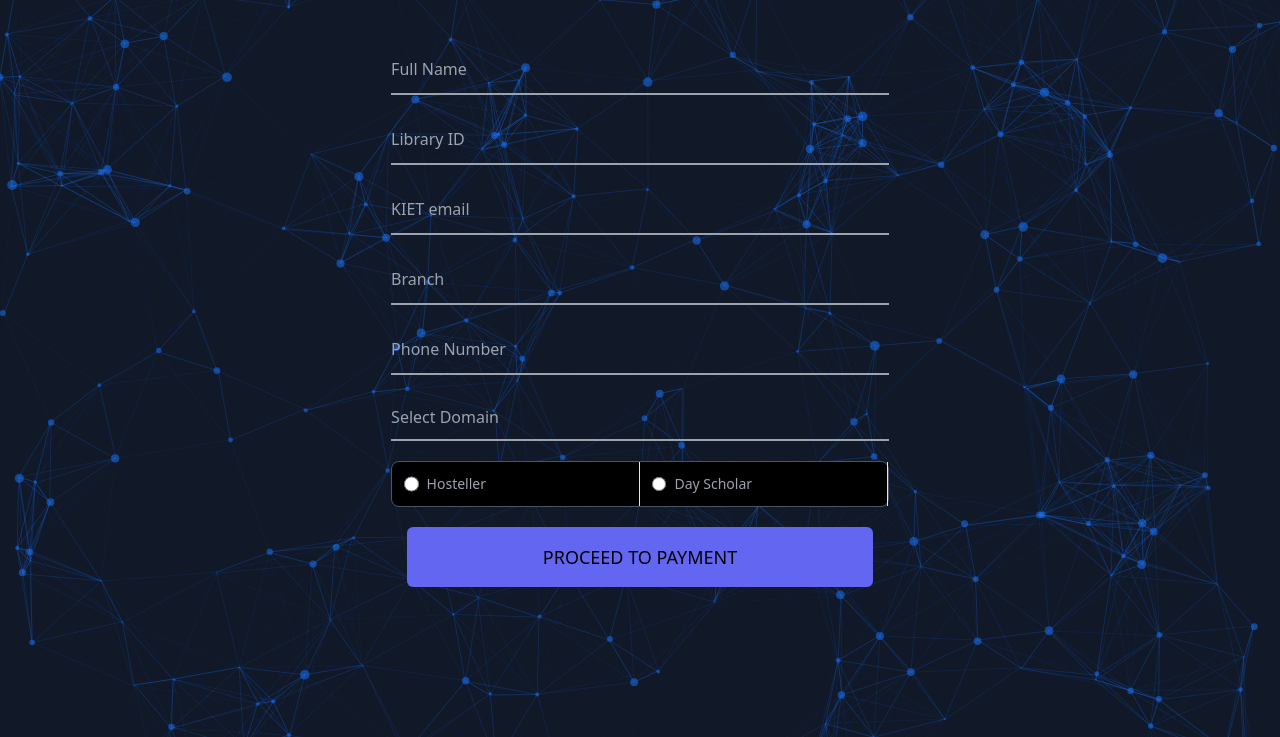
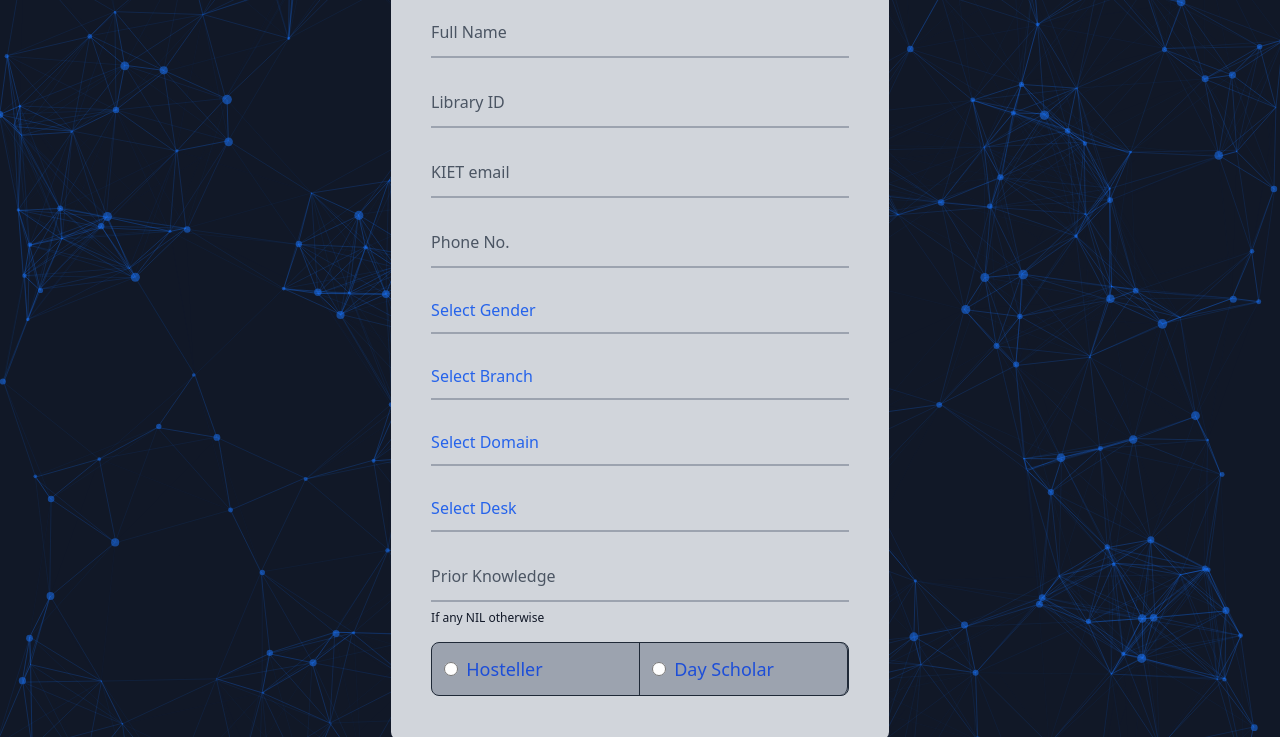
Before and after one commit to AdityyaX/innogeeks-reg-form, a plain HTML site: page index.html in a window 1280 px wide. Shown: the part 160-897 px from the top of the page. Drawn offline with nearby package versions, Linux system fonts and the light colour scheme; animation ran at ten frames a second.

Commit message:
update: updated form

```diff
--- a/index.html
+++ b/index.html
@@ -9,49 +9,47 @@
   </head>
 
   <style>
-    h1 {
-      position: relative;
-      height: 10vh;
-    }
 
     .form {
       position: relative;
       height: 1vh;
     }
 
-    .main {
-      height: 170vh;
+    body {
+      height: 193vh;
       position: relative;
-      width: 100%;
+      /* width: 100%; */
+      background-color: #111827;
     }
+
   </style>
-  <body>
-    <div id="particles-js" class="bg-gray-900 main">
+  <body id="particles-js">
+    <!-- <div id="" class="bg-gray-900 main"> -->
       <div class="form">
-        <div class="w-7/12 mx-auto">
+        <div class="w-10/12 sm:w-9/12 md:w-9/12 lg:w-7/12 mx-auto">
           <form class="sm:w-2/3 w-full px-4 lg:px-0 mx-auto">
-            <img
-              src="./innoLogo-removebg-preview.png"
-              class="w-56 object-center"
-            />
+            <!-- <img src="./innologobright.png" class="w-72 mx-auto" /> -->
+            <br />
+            <br />
+            <br />
+            <div class="bg-gray-300 p-10 rounded-lg">
               <h1
-              class="text-white text-center lg:text-2xl md:text-xl sm:text-lg"
+                class="text-gray-700 text-center lg:text-2xl md:text-xl sm:text-lg"
               >
                 Registration Form
               </h1>
-            <!-- <hr class="w-auto" /> -->
               <div class="pb-1 pt-4 mt-2">
                 <div class="relative z-0">
                   <input
                     type="text"
                     id="name"
                     name="name"
-                  class="block py-2.5 px-0 w-full text-lg bg-transparent border-0 border-b-2 border-gray-400 appearance-none text-white dark:border-gray-600 dark:focus:border-blue-400 focus:outline-none focus:ring-0 focus:border-blue-600 peer"
+                    class="block py-2.5 px-0 w-full text-lg bg-transparent border-0 border-b-2 border-gray-400 appearance-none text-blue-600 dark:border-gray-100 dark:focus:border-blue-400 focus:outline-none focus:ring-0 focus:border-blue-600 peer"
                     placeholder=" "
                   />
                   <label
                     for="name"
-                  class="absolute text-md text-gray-400 dark:text-gray-400 duration-300 transform -translate-y-6 scale-75 top-3 -z-10 origin-[0] peer-focus:left-0 peer-focus:text-blue-600 peer-focus:dark:text-blue-500 peer-placeholder-shown:scale-100 peer-placeholder-shown:translate-y-0 peer-focus:scale-75 peer-focus:-translate-y-6"
+                    class="absolute text-md text-gray-600 dark:text-gray-400 duration-300 transform -translate-y-6 scale-75 top-3 -z-10 origin-[0] peer-focus:left-0 peer-focus:text-blue-600 peer-focus:dark:text-blue-500 peer-placeholder-shown:scale-100 peer-placeholder-shown:translate-y-0 peer-focus:scale-75 peer-focus:-translate-y-6"
                     >Full Name</label
                   >
                 </div>
@@ -63,12 +61,12 @@
                     type="text"
                     id="libid"
                     name="libid"
-                  class="block py-2.5 px-0 w-full text-lg bg-transparent border-0 border-b-2 border-gray-400 appearance-none text-white dark:border-gray-600 dark:focus:border-blue-400 focus:outline-none focus:ring-0 focus:border-blue-600 peer"
+                    class="block py-2.5 px-0 w-full text-lg bg-transparent border-0 border-b-2 border-gray-400 appearance-none text-blue-600 dark:border-gray-600 dark:focus:border-blue-400 focus:outline-none focus:ring-0 focus:border-blue-600 peer"
                     placeholder=" "
                   />
                   <label
                     for="libid"
-                  class="absolute text-md text-gray-400 dark:text-gray-400 duration-300 transform -translate-y-6 scale-75 top-3 -z-10 origin-[0] peer-focus:left-0 peer-focus:text-blue-600 peer-focus:dark:text-blue-500 peer-placeholder-shown:scale-100 peer-placeholder-shown:translate-y-0 peer-focus:scale-75 peer-focus:-translate-y-6"
+                    class="absolute text-md text-gray-600 dark:text-gray-400 duration-300 transform -translate-y-6 scale-75 top-3 -z-10 origin-[0] peer-focus:left-0 peer-focus:text-blue-600 peer-focus:dark:text-blue-500 peer-placeholder-shown:scale-100 peer-placeholder-shown:translate-y-0 peer-focus:scale-75 peer-focus:-translate-y-6"
                     >Library ID</label
                   >
                 </div>
@@ -79,29 +77,13 @@
                     type="email"
                     id="email"
                     name="email"
-                  class="block py-2.5 px-0 w-full text-lg bg-transparent border-0 border-b-2 border-gray-400 appearance-none text-white dark:border-gray-600 dark:focus:border-blue-400 focus:outline-none focus:ring-0 focus:border-blue-600 peer"
+                    class="block py-2.5 px-0 w-full text-lg bg-transparent border-0 border-b-2 border-gray-400 appearance-none text-blue-600 dark:border-gray-600 dark:focus:border-blue-400 focus:outline-none focus:ring-0 focus:border-blue-600 peer"
                     placeholder=" "
                   />
                   <label
                     for="email"
-                  class="absolute text-md text-gray-400 dark:text-gray-400 duration-300 transform -translate-y-6 scale-75 top-3 -z-10 origin-[0] peer-focus:left-0 peer-focus:text-blue-600 peer-focus:dark:text-blue-500 peer-placeholder-shown:scale-100 peer-placeholder-shown:translate-y-0 peer-focus:scale-75 peer-focus:-translate-y-6"
+                    class="absolute text-md text-gray-600 dark:text-gray-400 duration-300 transform -translate-y-6 scale-75 top-3 -z-10 origin-[0] peer-focus:left-0 peer-focus:text-blue-600 peer-focus:dark:text-blue-500 peer-placeholder-shown:scale-100 peer-placeholder-shown:translate-y-0 peer-focus:scale-75 peer-focus:-translate-y-6"
                     >KIET email</label
-                >
-              </div>
-            </div>
-            <div class="pb-1 pt-2 mt-2">
-              <div class="relative z-0">
-                <input
-                  type="text"
-                  id="branch"
-                  name="branch"
-                  class="block py-2.5 px-0 w-full text-lg bg-transparent border-0 border-b-2 border-gray-400 appearance-none text-white dark:border-gray-600 dark:focus:border-blue-400 focus:outline-none focus:ring-0 focus:border-blue-600 peer"
-                  placeholder=" "
-                />
-                <label
-                  for="branch"
-                  class="absolute text-md text-gray-400 dark:text-gray-400 duration-300 transform -translate-y-6 scale-75 top-3 -z-10 origin-[0] peer-focus:left-0 peer-focus:text-blue-600 peer-focus:dark:text-blue-500 peer-placeholder-shown:scale-100 peer-placeholder-shown:translate-y-0 peer-focus:scale-75 peer-focus:-translate-y-6"
-                  >Branch</label
                   >
                 </div>
               </div>
@@ -111,40 +93,167 @@
                     type="text"
                     id="phone"
                     name="phone"
-                  class="block py-2.5 px-0 w-full text-lg bg-transparent border-0 border-b-2 border-gray-400 appearance-none text-white dark:border-gray-600 dark:focus:border-blue-400 focus:outline-none focus:ring-0 focus:border-blue-600 peer"
+                    class="block py-2.5 px-0 w-full text-lg bg-transparent border-0 border-b-2 border-gray-400 appearance-none text-blue-600 dark:border-gray-600 dark:focus:border-blue-400 focus:outline-none focus:ring-0 focus:border-blue-600 peer"
                     placeholder=" "
                   />
                   <label
                     for="phone"
-                  class="absolute text-md text-gray-400 dark:text-gray-400 duration-300 transform -translate-y-6 scale-75 top-3 -z-10 origin-[0] peer-focus:left-0 peer-focus:text-blue-600 peer-focus:dark:text-blue-500 peer-placeholder-shown:scale-100 peer-placeholder-shown:translate-y-0 peer-focus:scale-75 peer-focus:-translate-y-6"
-                  >Phone Number</label
+                    class="absolute text-md text-gray-600 dark:text-gray-400 duration-300 transform -translate-y-6 scale-75 top-3 -z-10 origin-[0] peer-focus:left-0 peer-focus:text-blue-600 peer-focus:dark:text-blue-500 peer-placeholder-shown:scale-100 peer-placeholder-shown:translate-y-0 peer-focus:scale-75 peer-focus:-translate-y-6"
+                    >Phone No.</label
                   >
                 </div>
               </div>
               <div class="pb-1 pt-2 mt-2">
-              <label for="underline_select" class="sr-only"
+                <label for="gender" class="sr-only"
                   >Underline select</label
                 >
                 <select
-                id="underline_select"
-                class="block py-2.5 px-0 w-full text-md text-gray-400 bg-transparent border-0 border-b-2 border-gray-400 appearance-none dark:text-gray-400 dark:border-gray-700 focus:outline-none focus:ring-0 focus:border-gray-700 peer"
+                  id="gender"
+                  class="block py-2.5 px-0 w-full text-md text-blue-600 bg-transparent border-0 border-b-2 border-gray-400 appearance-none dark:text-gray-400 dark:border-gray-700 focus:outline-none focus:ring-0 focus:border-gray-700 peer"
                 >
-                <option selected>Select Domain</option>
-                <option value="web">Web Development</option>
-                <option value="android">Android Development</option>
-                <option value="xr">Extended Reality</option>
-                <option value="ml">Machine Learning</option>
-                <option value="iot">internet of Things</option>
+                  <option selected class="bg-gray-900 w-2 text-blue-200">
+                    <div class="p-5">Select Gender</div>
+                  </option>
+                  <option value="male" class="bg-gray-900 m-5 text-blue-600">
+                    Male
+                  </option>
+                  <option value="female" class="bg-gray-900 text-blue-600">
+                    Female
+                  </option>
+                  <option value="other" class="bg-gray-900 text-blue-600">
+                    other
+                  </option>
+                </select>
+              </div>
+              <div class="pb-1 pt-2 mt-2">
+                <div class="relative z-0">
+                  <label for="branch" class="sr-only"
+                    >Underline select</label
+                  >
+                  <select
+                    id="branch"
+                    class="block py-2.5 px-0 w-full text-md text-blue-600 bg-transparent border-0 border-b-2 border-gray-400 appearance-none dark:text-gray-400 dark:border-gray-700 focus:outline-none focus:ring-0 focus:border-gray-700 peer"
+                  >
+                    <option selected class="bg-gray-900 w-2 text-blue-200">
+                      <div class="p-5">Select Branch</div>
+                    </option>
+                    <option value="cse" class="bg-gray-900 m-5 text-blue-600">
+                      CSE
+                    </option>
+                    <option value="it" class="bg-gray-900 text-blue-600">
+                      IT
+                    </option>
+                    <option value="csme" class="bg-gray-900 text-blue-600">
+                      CSE(AIML)
+                    </option>
+                    <option value="csai" class="bg-gray-900 text-blue-600">
+                      CSE(AI)
+                    </option>
+                    <option value="csit" class="bg-gray-900 text-blue-600">
+                      CSIT
+                    </option>
+                    <option value="cs" class="bg-gray-900 text-blue-600">
+                      CS
+                    </option>
+                    <option value="ec" class="bg-gray-900 text-blue-600">
+                      EC
+                    </option>
+                    <option value="en" class="bg-gray-900 text-blue-600">
+                      EN
+                    </option>
+                    <option value="civil" class="bg-gray-900 text-blue-600">
+                      CIVIL
+                    </option>
+                    <option
+                      value="mechanical"
+                      class="bg-gray-900 text-blue-600"
+                    >
+                      MECHANICAL
+                    </option>
+                  </select>
+                </div>
+              </div>
+              <div class="pb-1 pt-2 mt-2">
+                <label for="domain" class="sr-only"
+                  >Underline select</label
+                >
+                <select
+                  id="domain"
+                  class="block py-2.5 px-0 w-full text-md text-blue-600 bg-transparent border-0 border-b-2 border-gray-400 appearance-none dark:text-gray-400 dark:border-gray-700 focus:outline-none focus:ring-0 focus:border-gray-700 peer"
+                >
+                  <option selected class="bg-gray-900 w-2 text-blue-200">
+                    <div class="p-5">Select Domain</div>
+                  </option>
+                  <option value="web" class="bg-gray-900 m-5 text-blue-600">
+                    Web Development
+                  </option>
+                  <option value="android" class="bg-gray-900 text-blue-600">
+                    Android Development
+                  </option>
+                  <option value="xr" class="bg-gray-900 text-blue-600">
+                    Extended Reality
+                  </option>
+                  <option value="ml" class="bg-gray-900 text-blue-600">
+                    Machine Learning
+                  </option>
+                  <option value="iot" class="bg-gray-900 text-blue-600">
+                    internet of Things
+                  </option>
                 </select>
               </div>
 
+              <div class="pb-1 pt-2 mt-2">
+                <label for="desk" class="sr-only"
+                  >Underline select</label
+                >
+                <select
+                  id="desk"
+                  class="block py-2.5 px-0 w-full text-md text-blue-600 bg-transparent border-0 border-b-2 border-gray-400 appearance-none dark:text-gray-400 dark:border-gray-700 focus:outline-none focus:ring-0 focus:border-gray-700 peer"
+                >
+                  <option selected class="bg-gray-900 w-2 text-blue-200">
+                    <div class="p-5">Select Desk</div>
+                  </option>
+                  <option value="male" class="bg-gray-900 m-5 text-blue-600">
+                    Male
+                  </option>
+                  <option value="female" class="bg-gray-900 text-blue-600">
+                    Female
+                  </option>
+                  <option value="other" class="bg-gray-900 text-blue-600">
+                    other
+                  </option>
+                </select>
+              </div>
+
+              <div class="pb-1 pt-2 mt-2">
+                <div class="relative z-0">
+                  <input
+                    type="text"
+                    id="prior"
+                    name="prior"
+                    class="block py-2.5 px-0 w-full text-lg bg-transparent border-0 border-b-2 border-gray-400 appearance-none text-blue-600 dark:border-gray-600 dark:focus:border-blue-400 focus:outline-none focus:ring-0 focus:border-blue-600 peer"
+                    placeholder=" "
+                  />
+                  <label
+                    for="proir"
+                    class="absolute text-md text-gray-600 dark:text-gray-400 duration-300 transform -translate-y-6 scale-75 top-3 -z-10 origin-[0] peer-focus:left-0 peer-focus:text-blue-600 peer-focus:dark:text-blue-500 peer-placeholder-shown:scale-100 peer-placeholder-shown:translate-y-0 peer-focus:scale-75 peer-focus:-translate-y-6"
+                    >Prior Knowledge</label
+                  >
+                </div>
+              </div>
+              <p
+                id="floating_helper_text"
+                class="mt-1 mb-2 text-xs text-gray-900 dark:text-gray-400"
+              >
+                If any NIL otherwise
+              </p>
 
               <div class="pb-1 pt-2 mt-2">
                 <ul
-                class="items-center w-full text-sm font-medium text-gray-400 bg-black rounded-lg border border-gray-600 sm:flex dark:bg-gray-700 dark:border-gray-600 dark:text-white"
+                  class="items-center w-full text-sm font-medium text-blue-600 bg-gray-400 rounded-lg border border-gray-800 sm:flex dark:bg-gray-700 dark:border-gray-600 dark:text-white"
                 >
                   <li
-                  class="w-full border-b border-gray-200 sm:border-b-0 sm:border-r dark:border-gray-600"
+                    class="w-full border-b border-gray-800 sm:border-b-0 sm:border-r dark:border-gray-600"
                   >
                     <div class="flex items-center pl-3">
                       <input
@@ -156,13 +265,13 @@
                       />
                       <label
                         for="horizontal-list-radio-license"
-                      class="py-3 ml-2 w-full text-md font-medium text-gray-400 dark:text-gray-300"
+                        class="py-3 ml-2 w-full text-md lg:text-lg font-medium text-blue-700 dark:text-gray-300"
                         >Hosteller
                       </label>
                     </div>
                   </li>
                   <li
-                  class="w-full border-b border-gray-200 sm:border-b-0 sm:border-r dark:border-gray-600"
+                    class="w-full border-b border-gray-800 sm:border-b-0 sm:border-r dark:border-gray-600 rounded-lg"
                   >
                     <div class="flex items-center pl-3">
                       <input
@@ -174,26 +283,40 @@
                       />
                       <label
                         for="horizontal-list-radio-id"
-                      class="py-3 ml-2 w-full text-md font-medium text-gray-400 dark:text-gray-300"
+                        class="py-3 ml-2 w-full text-md lg:text-lg font-medium text-blue-700 dark:text-gray-300"
                         >Day Scholar</label
                       >
                     </div>
                   </li>
                 </ul>
-              <!-- </div> -->
               </div>
+            </div>
+            <div class="grid grid-cols-1">
               <div class="px-4 pb-2 pt-4">
                 <button
-                class="uppercase block w-full p-4 text-lg rounded-md bg-indigo-500 hover:bg-indigo-600 focus:outline-none" onclick="Submit"
+                  class="uppercase block w-full p-4 text-sm rounded-md bg-indigo-500 hover:bg-indigo-600 focus:outline-none"
+                  onclick="Submit"
                 >
                   Proceed to Payment
                 </button>
               </div>
+              <div class="mt-1 mb-1 text-center text-white text-xl">or</div>
+              <div class="px-4 pb-2 pt-4">
+                <button
+                  class="uppercase block w-full p-4 text-sm rounded-md bg-indigo-500 hover:bg-indigo-600 focus:outline-none"
+                  onclick="Submit"
+                >
+                  Pay In Cash
+                </button>
+              </div>
+            </div>
           </form>
         </div>
       </div>
-    </div>
+    <!-- </div> -->
     <script src="particles.js"></script>
     <script src="app.js"></script>
   </body>
 </html>
+
+<!-- dropdown distance -->
```
Also changed, not shown: innoLogo-removebg-preview.png (deleted), 1 other file. Lines whose indentation alone changed are shown as unchanged.
